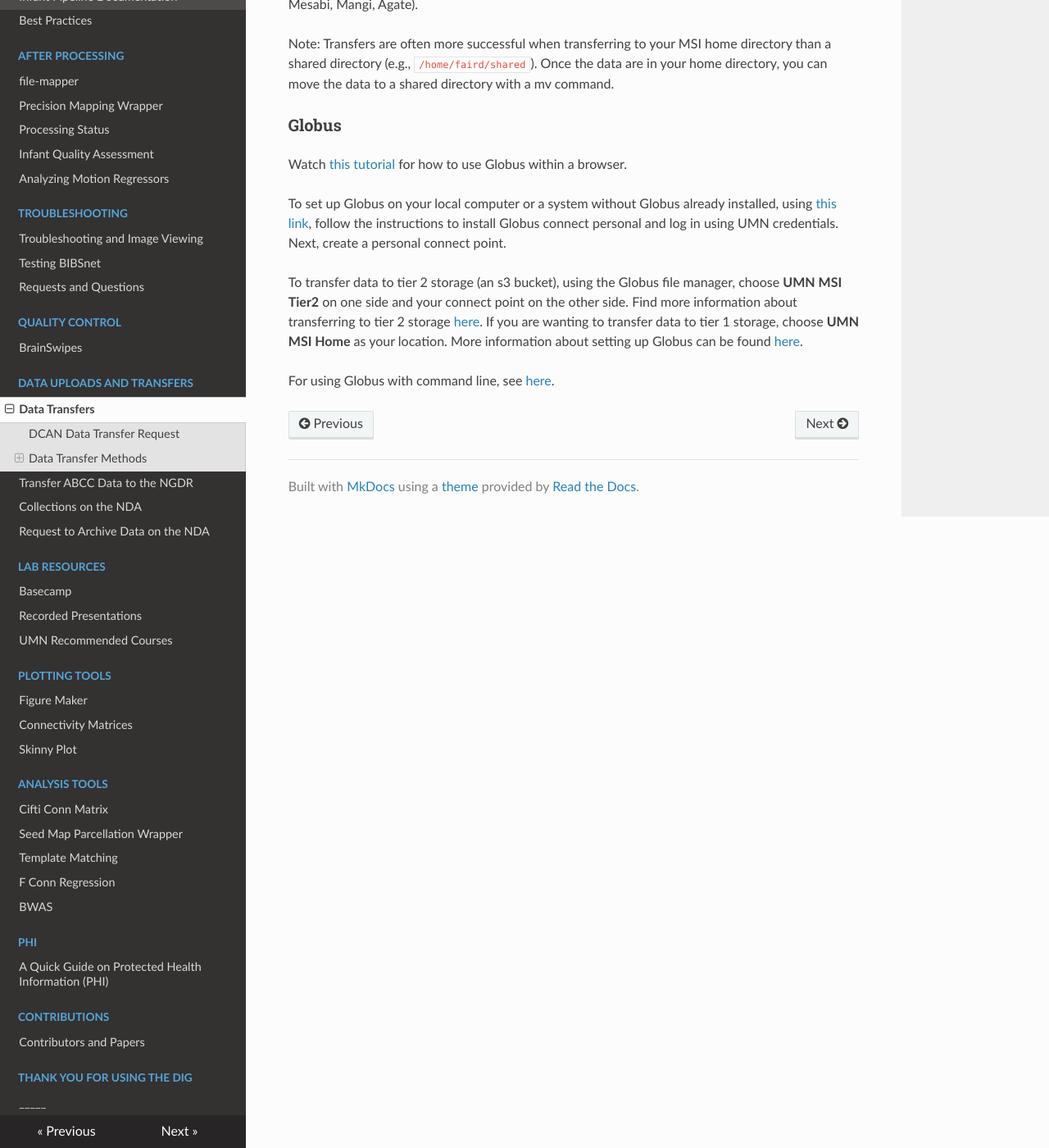
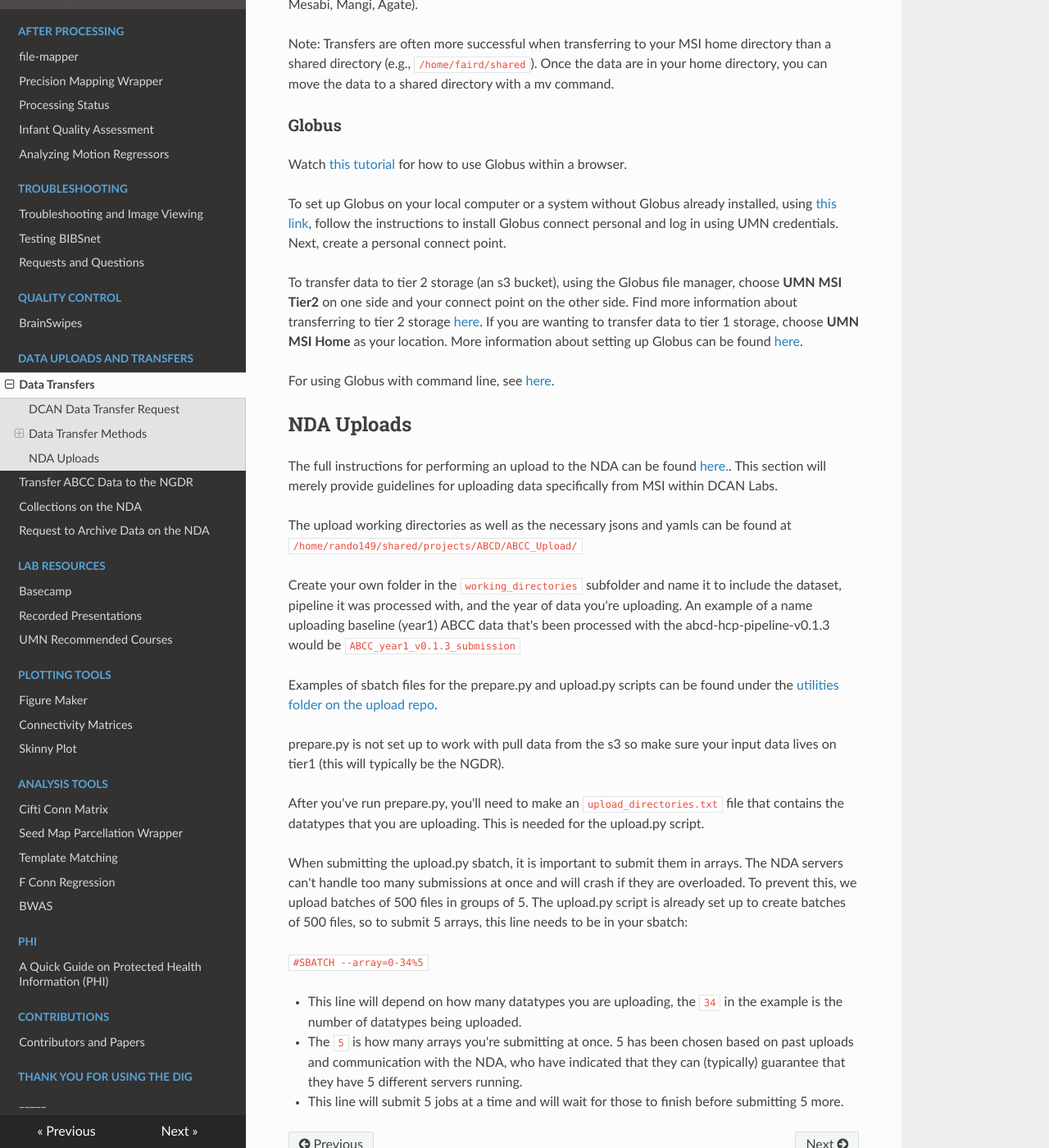
Before and after one commit to DCAN-Labs/cdni-brain, an MkDocs documentation site: the page built from docs/uploads.md, in a window 1280 px wide and 1400 px high, scrolled down 1131 px. Shown: the whole window at 82% size. Built offline with MkDocs 1.6.1, drawn with Linux system fonts in a browser that asks for light colours; nearby versions of some CDN libraries; some of the changed text lies outside the part shown.

Commit message:
add upload info

```diff
--- a/docs/uploads.md
+++ b/docs/uploads.md
@@ -44,3 +44,27 @@ To set up Globus on your local computer or a system without Globus already insta
 To transfer data to tier 2 storage (an s3 bucket), using the Globus file manager, choose **UMN MSI Tier2** on one side and your connect point on the other side. Find more information about transferring to tier 2 storage [here](https://www.msi.umn.edu/support/faq/how-do-i-use-globus-transfer-data-second-tier-storage-msi). If you are wanting to transfer data to tier 1 storage, choose **UMN MSI Home** as your location. More information about setting up Globus can be found [here](https://www.msi.umn.edu/support/faq/how-do-i-use-globus-transfer-data-msi-0).
 
 For using Globus with command line, see [here](https://docs.globus.org/cli/reference/).
+
+## NDA Uploads
+
+The full instructions for performing an upload to the NDA can be found [here.](https://github.com/DCAN-Labs/nda-bids-upload). This section will merely provide guidelines for uploading data specifically from MSI within DCAN Labs.
+
+The upload working directories as well as the necessary jsons and yamls can be found at `/home/rando149/shared/projects/ABCD/ABCC_Upload/`
+
+Create your own folder in the `working_directories` subfolder and name it to include the dataset, pipeline it was processed with, and the year of data you're uploading. An example of a name uploading baseline (year1) ABCC data that's been processed with the abcd-hcp-pipeline-v0.1.3 would be `ABCC_year1_v0.1.3_submission`
+
+Examples of sbatch files for the prepare.py and upload.py scripts can be found under the [utilities folder on the upload repo](https://github.com/DCAN-Labs/nda-bids-upload/tree/main/utilities).
+
+prepare.py is not set up to work with pull data from the s3 so make sure your input data lives on tier1 (this will typically be the NGDR).
+
+After you've run prepare.py, you'll need to make an `upload_directories.txt` file that contains the datatypes that you are uploading. This is needed for the upload.py script.
+
+When submitting the upload.py sbatch, it is important to submit them in arrays. The NDA servers can't handle too many submissions at once and will crash if they are overloaded. To prevent this, we upload batches of 500 files in groups of 5. The upload.py script is already set up to create batches of 500 files, so to submit 5 arrays, this line needs to be in your sbatch:
+
+`#SBATCH --array=0-34%5`
+
+- This line will depend on how many datatypes you are uploading, the `34` in the example is the number of datatypes being uploaded.
+
+- The `5` is how many arrays you're submitting at once. 5 has been chosen based on past uploads and communication with the NDA, who have indicated that they can (typically) guarantee that they have 5 different servers running.
+
+- This line will submit 5 jobs at a time and will wait for those to finish before submitting 5 more.
```
Also changed, not shown: docs/nda.md (+2 -2 lines).
